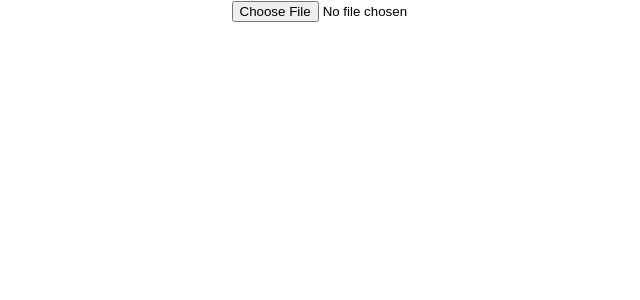
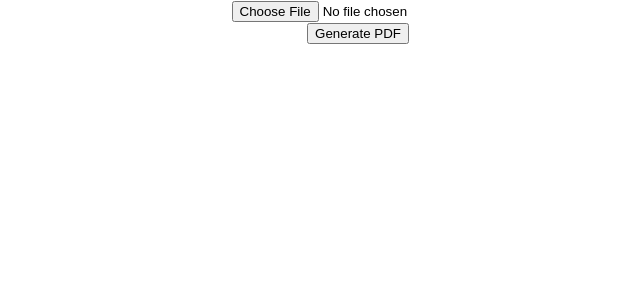
Before and after one commit to Cation-Coder6/Corridor-Hackathon, a React (Create React App) app in the folder hackathon-corridor/: page / in a window 1280 px wide. Shown: the top 300 px of the page, without its empty margins (282-922 px from the left). Built offline with nearby package versions, Linux system fonts and the light colour scheme.

Commit message:
added pdf generator setup

```diff
--- a/hackathon-corridor/package.json
+++ b/hackathon-corridor/package.json
@@ -6,6 +6,7 @@
     "@testing-library/jest-dom": "^5.16.5",
     "@testing-library/react": "^13.4.0",
     "@testing-library/user-event": "^13.5.0",
+    "jspdf": "^2.5.1",
     "ml-confusion-matrix": "^2.0.0",
     "papaparse": "^5.4.1",
     "react": "^18.2.0",
--- a/hackathon-corridor/src/App.js
+++ b/hackathon-corridor/src/App.js
@@ -1,12 +1,14 @@
 import './App.css';
 import CsvToJson from './components/CsvToJson';
+import GeneratePDF from './components/pdfGenerator';
 
 function App() {
-  return (
-    <div className="App">
-      <CsvToJson />
-    </div>
-  );
+    return (
+        <div className="App">
+            <CsvToJson />
+            <GeneratePDF />
+        </div>
+    );
 }
 
 export default App;
--- /dev/null
+++ b/hackathon-corridor/src/components/pdfGenerator.js
@@ -0,0 +1,18 @@
+import React from "react";
+import jsPDF from "jspdf";
+
+function GeneratePDF() {
+    const generatePdf = () => {
+        const doc = new jsPDF();
+        doc.text("Hello, world!", 10, 10);
+        doc.save("document.pdf");
+    };
+
+    return (
+        <div>
+            <button onClick={generatePdf}>Generate PDF</button>
+        </div>
+    );
+}
+
+export default GeneratePDF;
```
Also changed, not shown: 1 other file (tests, documents, lock files or other folders).
